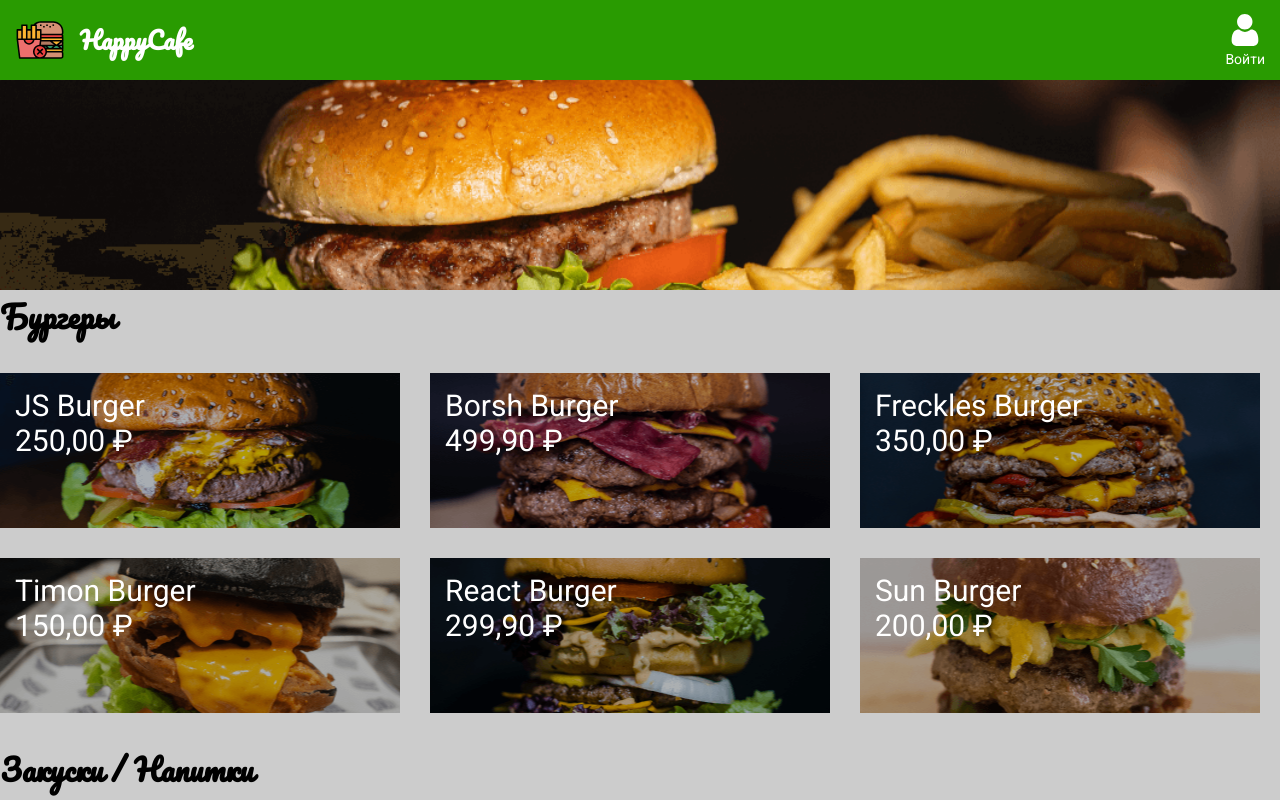
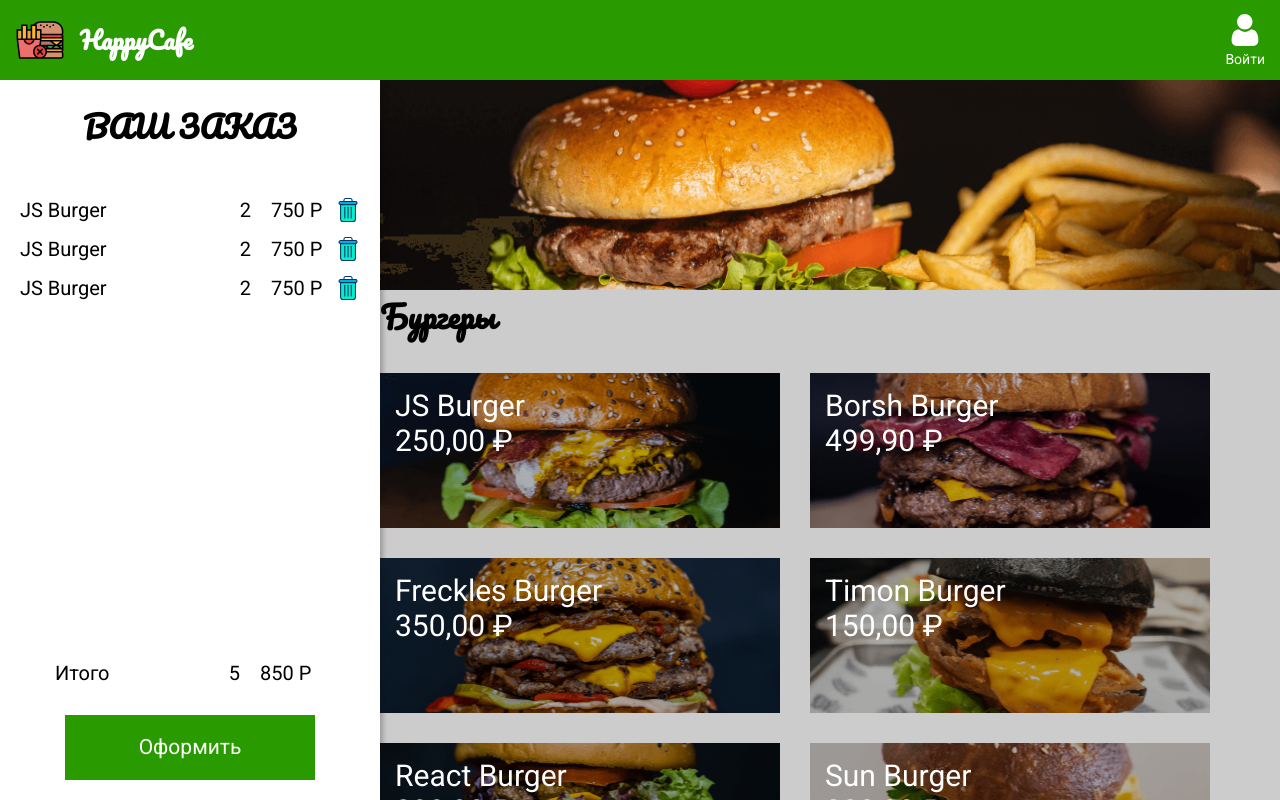
Before and after one commit to galfimber/happycafe, a React (Create React App) app: page / in a window 1280 px wide. Shown: the top 800 px of the page. Built offline with nearby package versions, Linux system fonts and the light colour scheme.

Commit message:
Выполнено задание 6

```diff
--- a/src/App.js
+++ b/src/App.js
@@ -3,6 +3,7 @@
 import { NavBar } from "./components/NavBar";
 import { Menu } from "./components/Menu";
 import { ModatItem } from "./components/ModalItem";
+import { Order } from "./components/Order";
 
 function App() {
   const [openItem, setOpenItem] = React.useState(null);
@@ -11,6 +12,7 @@
     <>
       <GlobalStyle />
       <NavBar />
+      <Order />
       <Menu setOpenItem={setOpenItem} />
       <ModatItem openItem={openItem} setOpenItem={setOpenItem} />
     </>
--- /dev/null
+++ b/src/components/ButtonCheckout.js
@@ -0,0 +1,15 @@
+import styled from "styled-components";
+
+export const ButtonCheckout = styled.button`
+  width: 250px;
+  margin: 0 auto;
+  background-color: #299b01;
+  border: none;
+  font-size: 21px;
+  line-height: 65px;
+  color: #fff;
+  transition: background-color 0.1s ease-in;
+  &:hover {
+    background-color: #32b305;
+  }
+`;
--- a/src/components/Menu.js
+++ b/src/components/Menu.js
@@ -7,6 +7,7 @@
 const MenuStyled = styled.main`
   background-color: #ccc;
   margin-top: 80px;
+  margin-left: 380px;
 `;
 
 const Container = styled.div`
--- a/src/components/ModalItem.js
+++ b/src/components/ModalItem.js
@@ -1,5 +1,6 @@
 import React from "react";
 import styled from "styled-components";
+import { ButtonCheckout } from "./ButtonCheckout";
 
 const Overlay = styled.div`
   display: flex;
@@ -45,20 +46,6 @@
   justify-content: space-between;
 `;
 
-const ModalBtn = styled.button`
-  align-self: center;
-  width: 250px;
-  background-color: #299b01;
-  border: none;
-  font-size: 21px;
-  line-height: 65px;
-  color: #fff;
-  transition: background-color 0.1s ease-in;
-  &:hover {
-    background-color: #32b305;
-  }
-`;
-
 export const ModatItem = ({ openItem, setOpenItem }) => {
   function closeModal(e) {
     if (e.target.id === "overlay") {
@@ -81,7 +68,7 @@
               })}
             </h3>
           </ModalInfo>
-          <ModalBtn>Добавить</ModalBtn>
+          <ButtonCheckout>Добавить</ButtonCheckout>
         </ModalBody>
       </Modal>
     </Overlay>
--- /dev/null
+++ b/src/components/Order.js
@@ -0,0 +1,63 @@
+import React from "react";
+import styled from "styled-components";
+import { ButtonCheckout } from "./ButtonCheckout";
+import { OrderListItem } from "./OrderListItem";
+
+const OrderStyled = styled.section`
+  position: fixed;
+  display: flex;
+  flex-direction: column;
+  top: 80px;
+  left: 0;
+  background-color: #fff;
+  min-width: 380px;
+  height: calc(100% - 80px);
+  box-shadow: 3px 4px 5px rgba(0, 0, 0, 0.25);
+  padding: 20px;
+`;
+
+const OrderTitle = styled.h2`
+  text-align: center;
+  margin-bottom: 30px;
+`;
+
+const OrderContent = styled.div`
+  flex-grow: 1;
+`;
+
+const OrderList = styled.ul``;
+
+const Total = styled.div`
+  display: flex;
+  margin: 0 35px 30px;
+  & span:first-child {
+    flex-grow: 1;
+  }
+`;
+
+const TotalPrice = styled.span`
+  text-align: rigth;
+  min-width: 65px;
+  margin-left: 20px;
+`;
+
+export const Order = () => {
+  return (
+    <OrderStyled>
+      <OrderTitle>ВАШ ЗАКАЗ</OrderTitle>
+      <OrderContent>
+        <OrderList>
+          <OrderListItem />
+          <OrderListItem />
+          <OrderListItem />
+        </OrderList>
+      </OrderContent>
+      <Total>
+        <span>Итого</span>
+        <span>5</span>
+        <TotalPrice>850 Р</TotalPrice>
+      </Total>
+      <ButtonCheckout>Оформить</ButtonCheckout>
+    </OrderStyled>
+  );
+};
--- /dev/null
+++ b/src/components/OrderListItem.js
@@ -0,0 +1,39 @@
+import React from "react";
+import styled from "styled-components";
+import trash from "../img/trash.svg";
+
+const OrderItemStyled = styled.li`
+  display: flex;
+  margin: 15px 0;
+`;
+
+const TrashButtom = styled.button`
+  width: 24px;
+  heigth: 24px;
+  background-color: transparent;
+  background-image: url(${trash});
+  border: none;
+  background-position: center;
+  background-size: cover;
+  cursor: pointer;
+`;
+
+const ItemName = styled.span`
+  flex-grow: 1;
+`;
+
+const ItemPrice = styled.span`
+  margin-left: 20px;
+  margin-rigth: 10px;
+  min-width: 65px;
+  text-align: rigth;
+`;
+
+export const OrderListItem = () => (
+  <OrderItemStyled>
+    <ItemName>JS Burger</ItemName>
+    <span>2</span>
+    <ItemPrice>750 Р</ItemPrice>
+    <TrashButtom />
+  </OrderItemStyled>
+);
```
Also changed, not shown: src/img/trash.svg (added).
